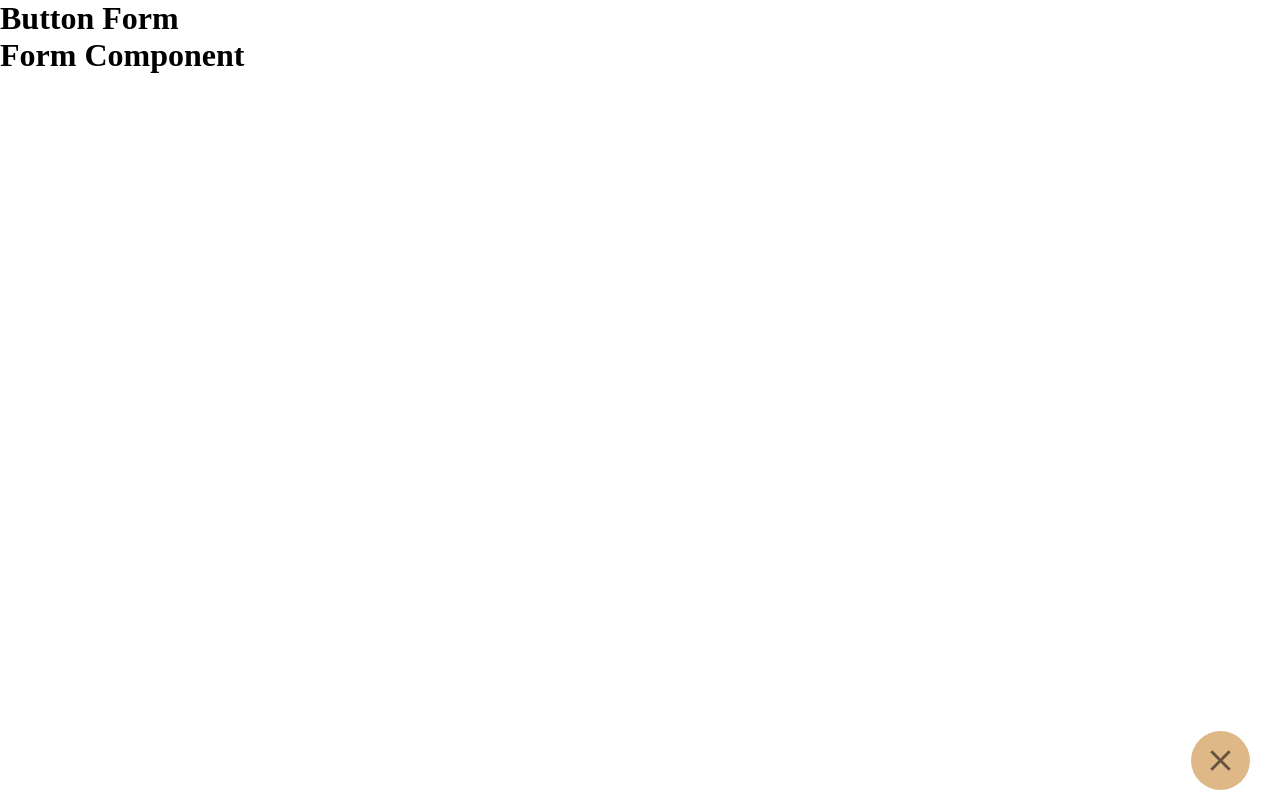
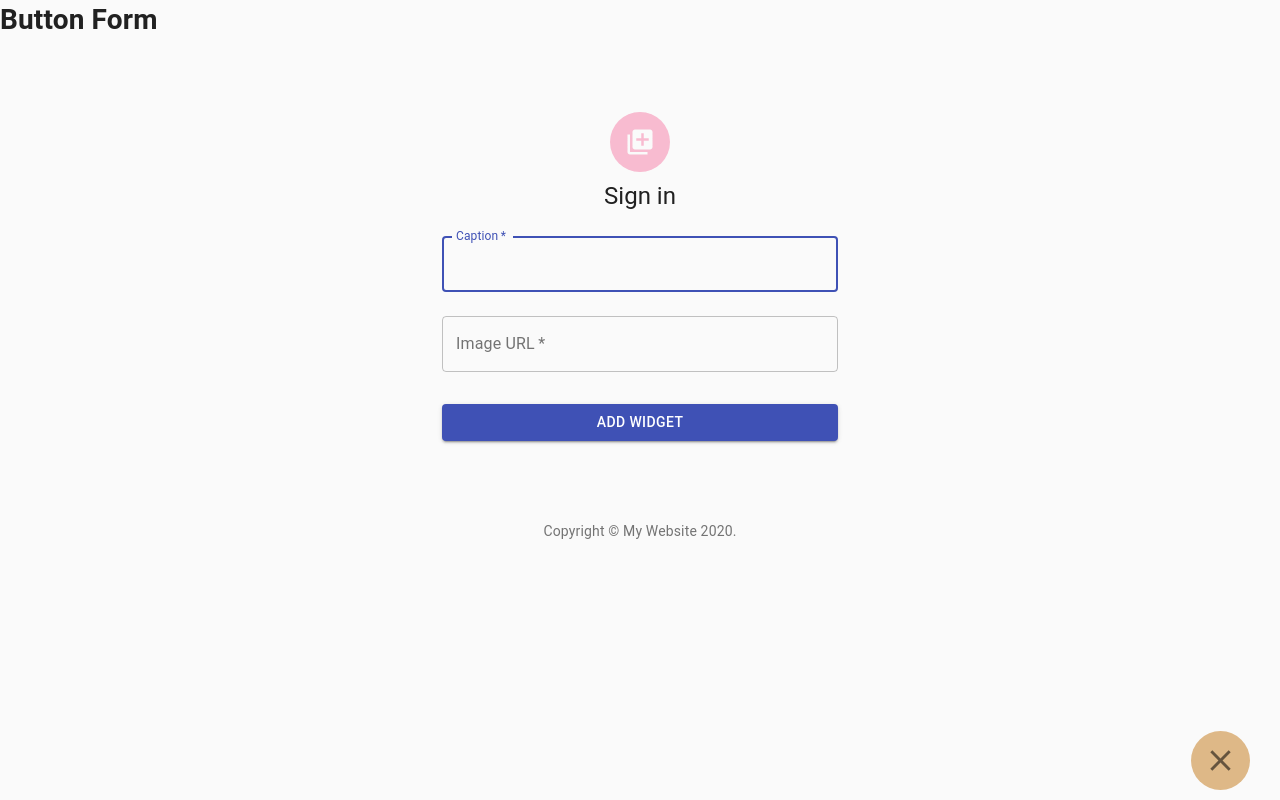
Before and after one commit to Abhishek-Shukla-github/Speaker, a React (Create React App) app: page / in a window 1280 px wide. Both pictures are taken after a click on the button "add". Built offline with nearby package versions, Linux system fonts and the light colour scheme.

Commit message:
Style the form

```diff
--- a/src/components/Form/Form.js
+++ b/src/components/Form/Form.js
@@ -1,10 +1,100 @@
-import React from 'react'
+import React from 'react';
+import Avatar from '@material-ui/core/Avatar';
+import Button from '@material-ui/core/Button';
+import CssBaseline from '@material-ui/core/CssBaseline';
+import TextField from '@material-ui/core/TextField';
+import Link from '@material-ui/core/Link';
+import Box from '@material-ui/core/Box';
+import Typography from '@material-ui/core/Typography';
+import { makeStyles } from '@material-ui/core/styles';
+import Container from '@material-ui/core/Container';
+import AddToPhotosIcon from '@material-ui/icons/AddToPhotos';
 
-export default function Form() {
-    console.log("call made");
-    return (
-        <div>
-            <h1>Form Component</h1>
-        </div>
-    )
+function Copyright() {
+  return (
+    <Typography variant="body2" color="textSecondary" align="center">
+      {'Copyright © '}
+      <Link color="inherit" href="https://material-ui.com/">
+        My Website
+      </Link>{' '}
+      {new Date().getFullYear()}
+      {'.'}
+    </Typography>
+  );
 }
+
+const useStyles = makeStyles((theme) => ({
+  paper: {
+    marginTop: theme.spacing(8),
+    display: 'flex',
+    flexDirection: 'column',
+    alignItems: 'center',
+  },
+  avatar: {
+    padding:"30px",
+    margin: theme.spacing(1),
+    backgroundColor: "#f8bbd0",
+  },
+  form: {
+    width: '100%', // Fix IE 11 issue.
+    marginTop: theme.spacing(1),
+  },
+  submit: {
+    margin: theme.spacing(3, 0, 2),
+  },
+}));
+
+export default function SignIn() {
+  const classes = useStyles();
+
+  return (
+    <Container component="main" maxWidth="xs">
+      <CssBaseline />
+      <div className={classes.paper}>
+        <Avatar className={classes.avatar}>
+          <AddToPhotosIcon style={{fontSize:"30px"}}/>
+        </Avatar>
+        <Typography component="h1" variant="h5">
+          Sign in
+        </Typography>
+        <form className={classes.form} noValidate>
+          <TextField
+            variant="outlined"
+            margin="normal"
+            required
+            fullWidth
+            id="caption"
+            label="Caption"
+            name="caption"
+            autoComplete="caption"
+            autoFocus
+          />
+          <TextField
+            variant="outlined"
+            margin="normal"
+            required
+            fullWidth
+            name="image"
+            label="Image URL"
+            type="text"
+            id="image"
+            autoComplete="Image-URL"
+          />
+
+          <Button
+            type="submit"
+            fullWidth
+            variant="contained"
+            color="primary"
+            className={classes.submit}
+          >
+            Add Widget
+          </Button>
+        </form>
+      </div>
+      <Box mt={8}>
+        <Copyright />
+      </Box>
+    </Container>
+  );
+}
```
